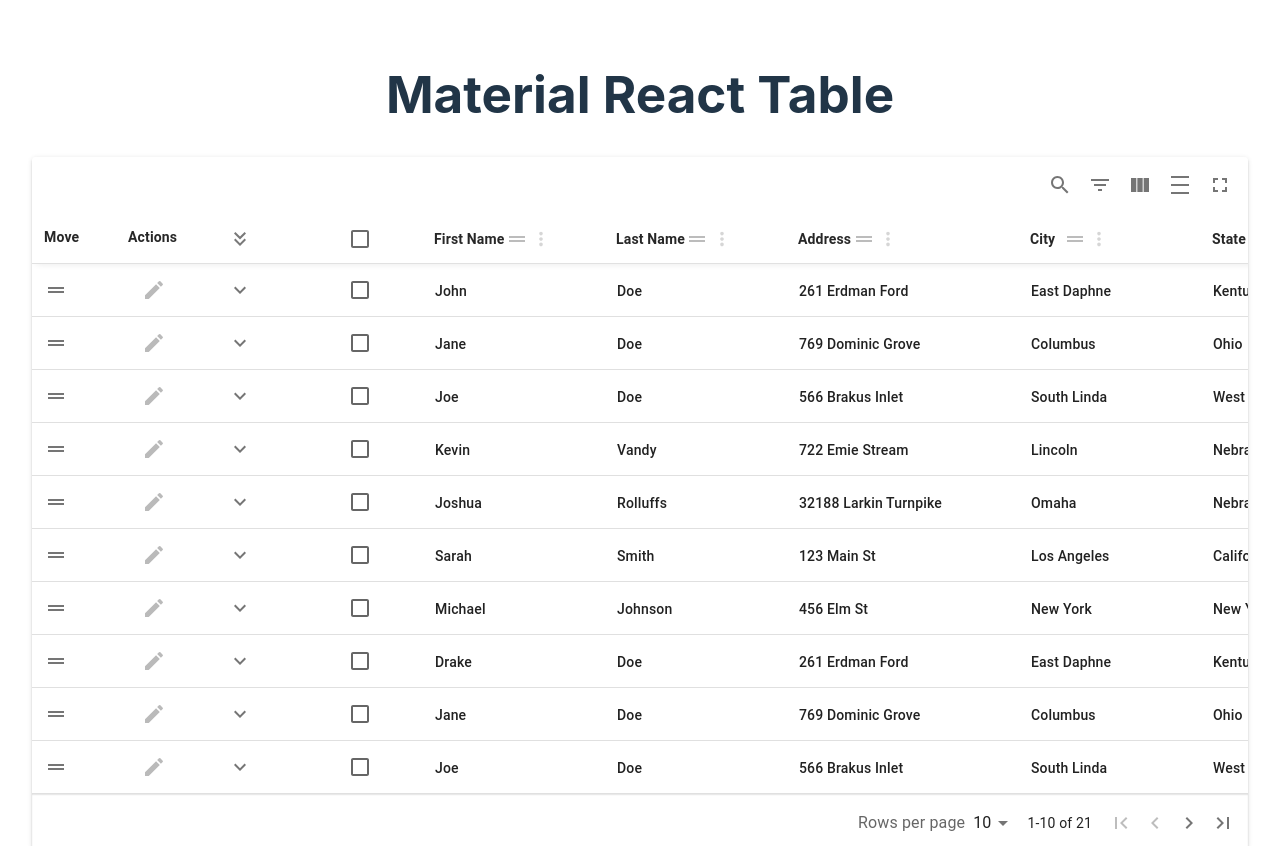
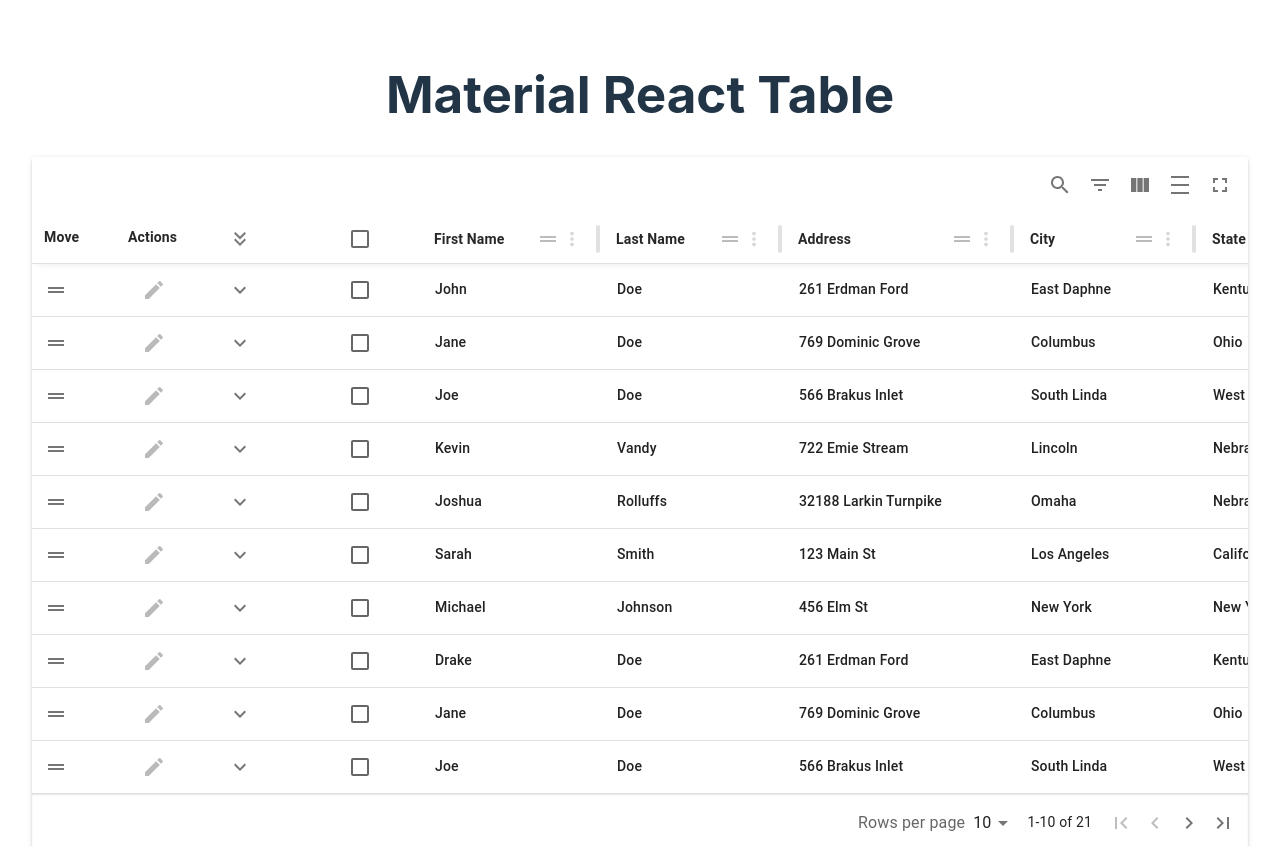
Before and after one commit to KacperLudwiczak/Material-React-Table-Implementaion, a React (Vite) app: page / in a window 1280 px wide. Shown: the top 846 px of the page. Built offline with nearby package versions, Linux system fonts and the light colour scheme.

Commit message:
enableColumnResizing

```diff
--- a/src/components/Table.tsx
+++ b/src/components/Table.tsx
@@ -68,6 +68,7 @@ const Table = () => {
       columns={memoizedColumns} // This prop specifies the columns to be rendered in the table. It takes an array of column configurations, where memoizedColumns is likely a memoized value containing the column definitions.
       data={data} // This prop specifies the data to be displayed in the table. It takes an array of objects, where each object represents a row in the table. tableData is likely the data that should be rendered in the table.
       enableClickToCopy // It copy the item by clicking on it.
+      enableColumnResizing // Change the column width.
       enableStickyHeader // This prop enables sticky headers for the table. When enabled, the table header will remain fixed at the top of the table, even when scrolling.
       enableColumnFilterModes // This prop enables column filtering modes. It allows users to filter the table data based on column values using different filter modes.
       enableColumnOrdering // This prop enables column reordering. It allows users to change the order of columns in the table by dragging and dropping them.
```
